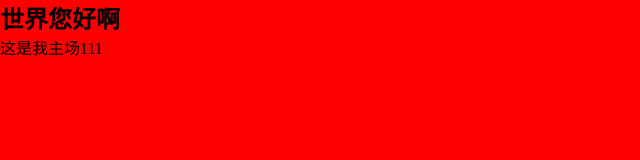
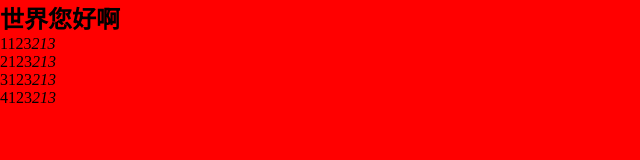
Before and after one commit to hellowolrds/gulp, a website: page src/pug/index.pug in a window 1280 px wide. Shown: the whole page, without its empty margins (0-640 px from the left). Drawn offline with nearby package versions, Linux system fonts and the light colour scheme; files that its build step writes are made by us from their sources.

Commit message:
更新工作流

```diff
--- /dev/null
+++ b/src/less/common/common.less
@@ -0,0 +1,4 @@
+p {
+    margin: 0;
+    padding: 0;
+}
--- a/src/less/index.less
+++ b/src/less/index.less
@@ -1,3 +1,6 @@
+
+@import './common/common.less';
+
 @color: red;
 h2 {
 	background-color: @color;
--- a/src/pug/index.pug
+++ b/src/pug/index.pug
@@ -7,4 +7,8 @@ html(lang="en")
 	body
 		h2 世界您好啊
 		div
-			p 这是我主场111
+		- var list = [1, 2, 3, 4]
+		- for(var i = 0; i < list.length; i ++)
+			p= list[i]
+				span 123
+				em 213
```
Also changed, not shown: gulpfile.js (+12 -8 lines), dist/css/index.css, dist/css/index.min.css (deleted), dist/css/test.css (deleted), dist/css/test.min.css (deleted), dist/index.html, dist/min/css/index.min.css (added), dist/min/js/index.min.js (renamed from dist/js/index.min.js).
